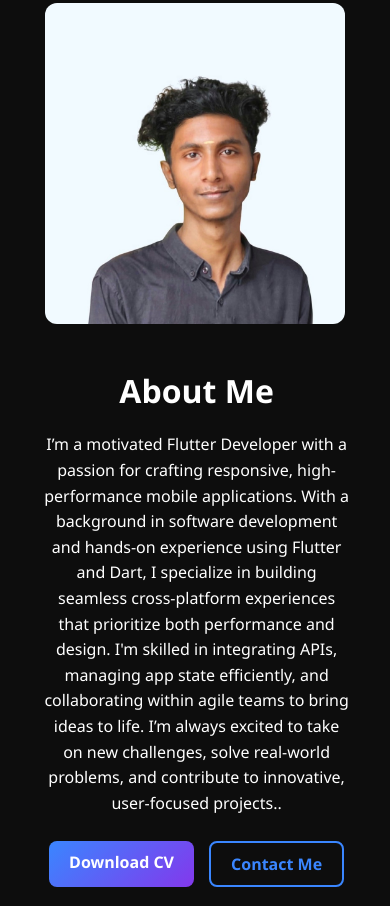
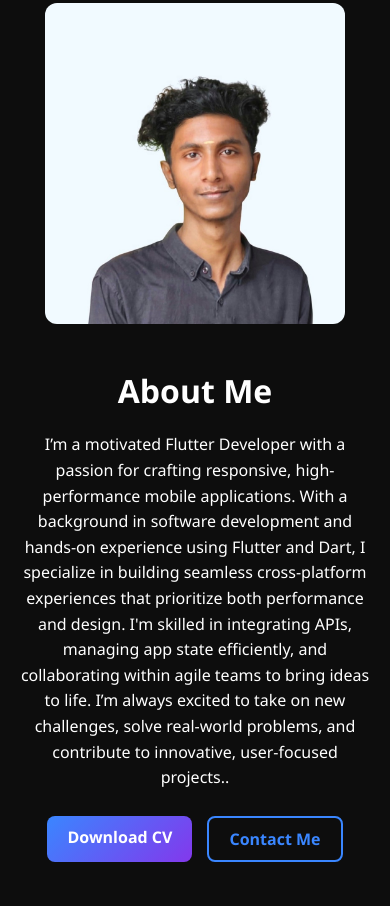
Before and after one commit to Adhithyan69/Adhithyan-Static-website, a plain HTML site: page index.html in a window 390 px wide. Shown: the part 1091-1997 px from the top of the page. Drawn offline with Linux system fonts and the light colour scheme.

Commit message:
Update style.css

```diff
--- a/style.css
+++ b/style.css
@@ -4,25 +4,6 @@
   box-sizing: border-box;
   scroll-behavior: smooth;
 }
-
-@media screen and (max-width: 768px) {
-  section,
-  .hero-content,
-  .about-content,
-  .services-section,
-  .skills-section,
-  .tools,
-  .projects,
-  .contact-section {
-    padding-left: 1.4rem;
-    padding-right: 1.2rem;
-  }
-
-  .hero-text {
-    text-align: center;
-  }
-}
-
 
 a {
   text-decoration: none;
```
